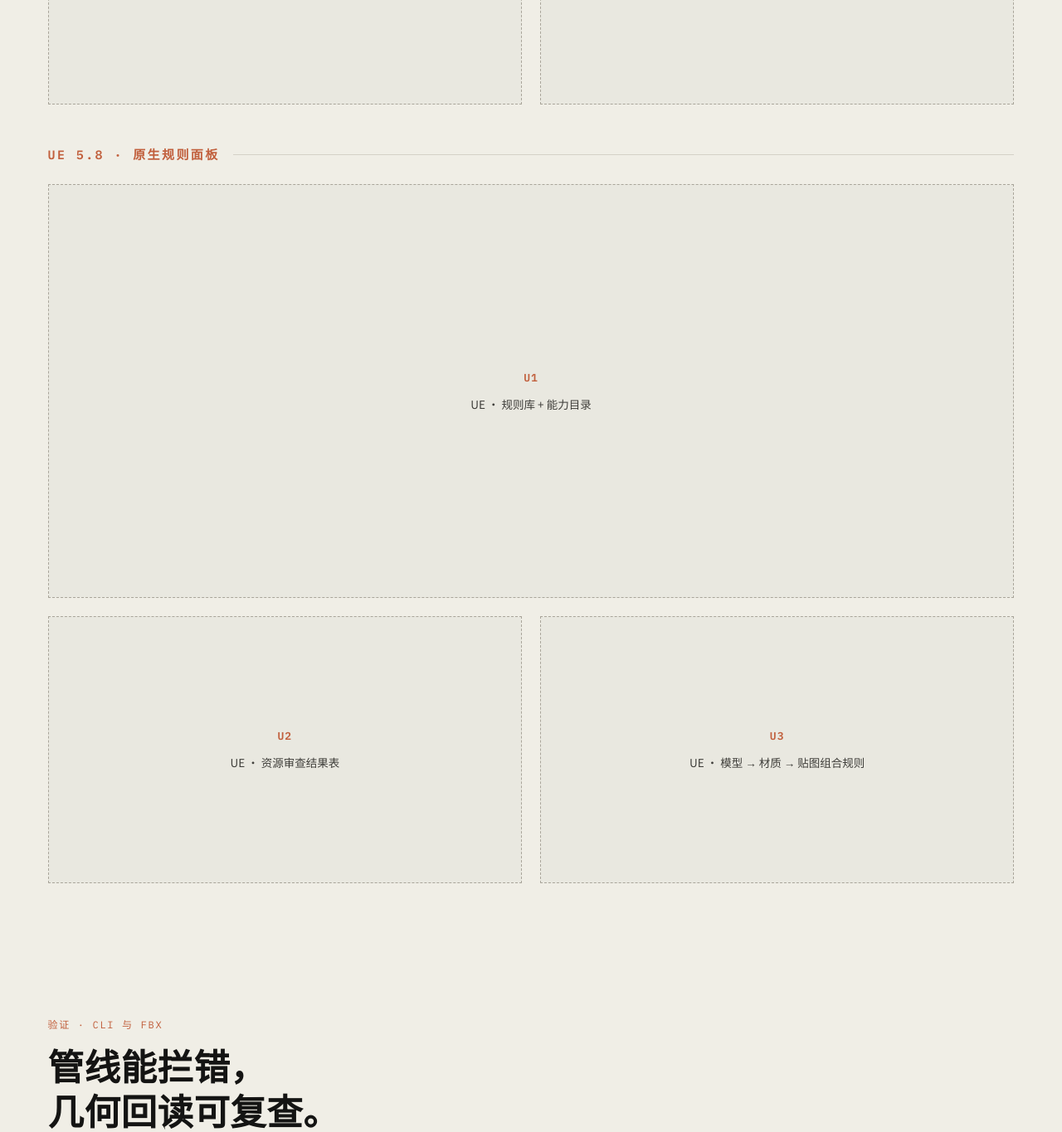
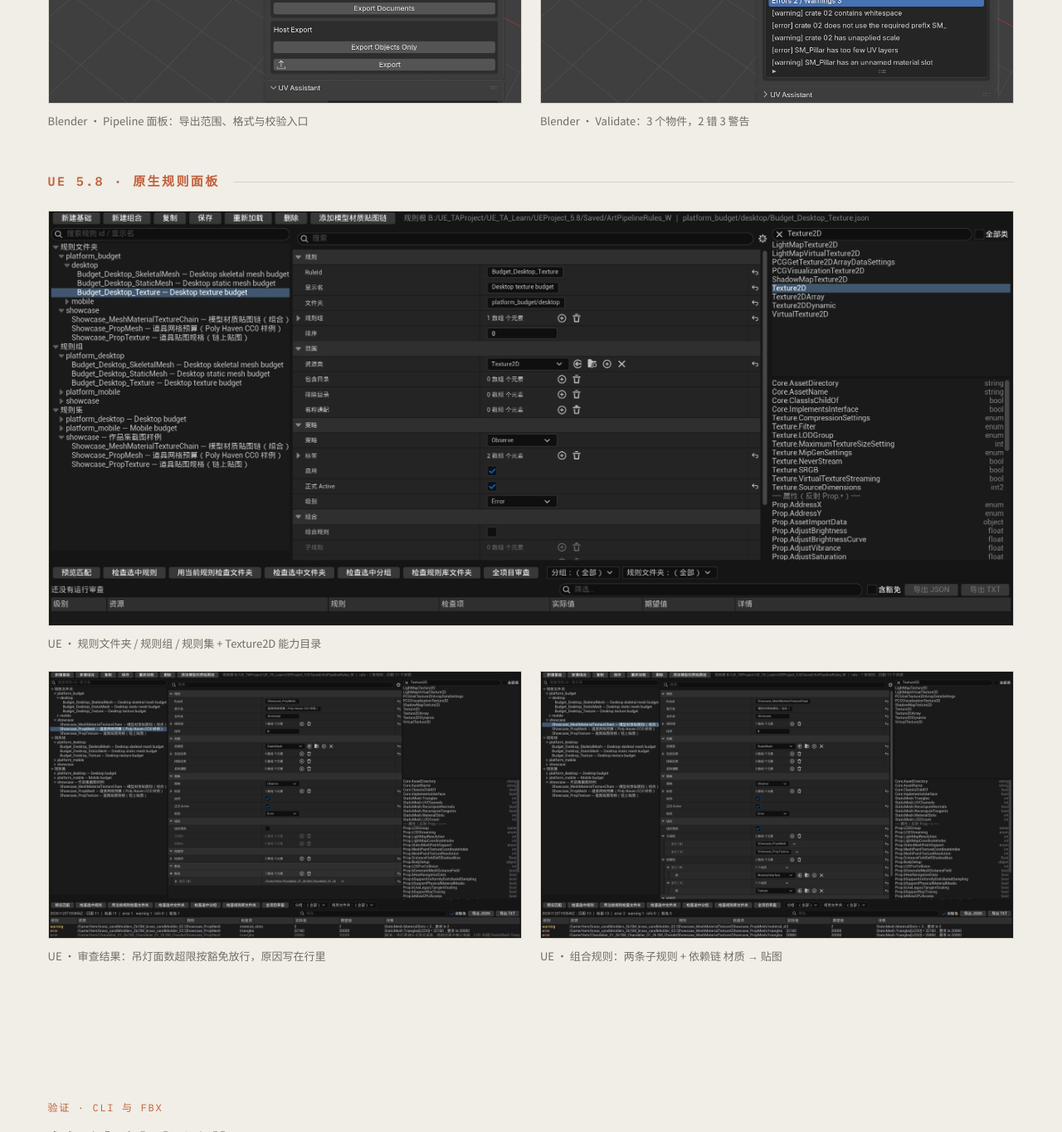
Before and after one commit to hunshuiDD/hunshuiDD.github.io, a plain HTML site: page Case-DCC.dc.html in a window 1280 px wide. Shown: the part 3240-4605 px from the top of the page at 83% size. Drawn offline with Linux system fonts and the light colour scheme; animation ran at ten frames a second.

Commit message:
Case-DCC 补五张截图：Blender Pipeline 面板与 Validate、UE 资源审查三张
Co-Authored-By: Claude Opus 5.5 <noreply@anthropic.com>

```diff
--- a/Case-DCC.dc.html
+++ b/Case-DCC.dc.html
@@ -150,15 +150,30 @@ html body [data-reveal]{opacity:1;transform:none;transition:none}
     </div>
     <span class="side-label" data-reveal style="margin-bottom: 22px">BLENDER · 导出前</span>
     <div class="lly-grid3" style="margin-bottom: 48px">
-      <figure class="lly-slot-fig" data-reveal><div class="lly-slot tall"><b>B1</b><span>Blender · Pipeline 面板</span></div></figure>
-      <figure class="lly-slot-fig" data-reveal><div class="lly-slot tall"><b>B2</b><span>Blender · Validate 结果</span></div></figure>
+      <figure class="lly-slot-fig" data-reveal="">
+        <div style="border: 1px solid var(--line); background: #121310;"><img src="assets/21f1def8b7e3427f9f1777dfd294b134.png" width="1107" height="1384" alt="Blender · Pipeline 面板：导出范围、格式与校验入口" style="display: block; width: 100%; height: auto;"></div>
+        <figcaption>Blender · Pipeline 面板：导出范围、格式与校验入口</figcaption>
+      </figure>
+      <figure class="lly-slot-fig" data-reveal="">
+        <div style="border: 1px solid var(--line); background: #121310;"><img src="assets/377593dc1af44b829028f2d62005e818.png" width="1107" height="1384" alt="Blender · Validate：3 个物件，2 错 3 警告" style="display: block; width: 100%; height: auto;"></div>
+        <figcaption>Blender · Validate：3 个物件，2 错 3 警告</figcaption>
+      </figure>
     </div>
     <span class="side-label" data-reveal style="margin-bottom: 22px">UE 5.8 · 原生规则面板</span>
     <div style="display: flex; flex-direction: column; gap: 22px">
-      <figure class="lly-slot-fig" data-reveal><div class="lly-slot wide"><b>U1</b><span>UE · 规则库 + 能力目录</span></div></figure>
+      <figure class="lly-slot-fig" data-reveal="">
+        <div style="border: 1px solid var(--line); background: #121310;"><img src="assets/a6a46dbf084c47fd97752a79b91364b7.png" width="2560" height="1097" alt="UE · 规则文件夹 / 规则组 / 规则集 + Texture2D 能力目录" style="display: block; width: 100%; height: auto;"></div>
+        <figcaption>UE · 规则文件夹 / 规则组 / 规则集 + Texture2D 能力目录</figcaption>
+      </figure>
       <div class="lly-grid2">
-        <figure class="lly-slot-fig" data-reveal><div class="lly-slot"><b>U2</b><span>UE · 资源审查结果表</span></div></figure>
-        <figure class="lly-slot-fig" data-reveal><div class="lly-slot"><b>U3</b><span>UE · 模型 → 材质 → 贴图组合规则</span></div></figure>
+        <figure class="lly-slot-fig" data-reveal="">
+        <div style="border: 1px solid var(--line); background: #121310;"><img src="assets/76f3bf8c6af24f1989ea508323ccb02d.png" width="2560" height="1440" alt="UE · 审查结果：吊灯面数超限按豁免放行，原因写在行里" style="display: block; width: 100%; height: auto;"></div>
+        <figcaption>UE · 审查结果：吊灯面数超限按豁免放行，原因写在行里</figcaption>
+      </figure>
+        <figure class="lly-slot-fig" data-reveal="">
+        <div style="border: 1px solid var(--line); background: #121310;"><img src="assets/23514a14b1cc4bf8807afb04a5ab89d8.png" width="2560" height="1440" alt="UE · 组合规则：两条子规则 + 依赖链 材质 → 贴图" style="display: block; width: 100%; height: auto;"></div>
+        <figcaption>UE · 组合规则：两条子规则 + 依赖链 材质 → 贴图</figcaption>
+      </figure>
       </div>
     </div>
   </div>
--- a/build-manifest.json
+++ b/build-manifest.json
@@ -10,7 +10,7 @@
     "Resume.dc.html",
     "Work-SDF.dc.html"
   ],
-  "assets": 53,
+  "assets": 58,
   "runtime": "current",
   "runtime_source_sha256": "c4929939a4fa0ff409afd395a75cd87a7a7412d26bf4cf34d7292a94c05ea482",
   "runtime_url_replacements": {
```
Also changed, not shown: assets/21f1def8b7e3427f9f1777dfd294b134.png (added), assets/23514a14b1cc4bf8807afb04a5ab89d8.png (added), assets/377593dc1af44b829028f2d62005e818.png (added), assets/76f3bf8c6af24f1989ea508323ccb02d.png (added), assets/a6a46dbf084c47fd97752a79b91364b7.png (added).
